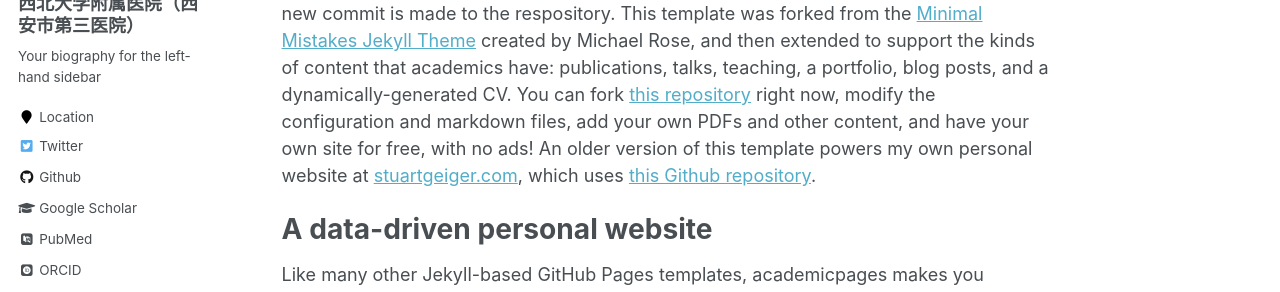
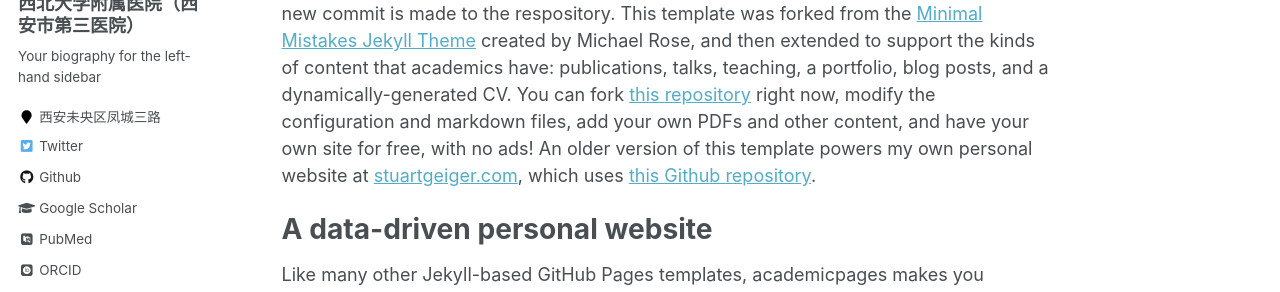
Before and after one commit to nwucpraed/nwucpraed.github.io, a Jekyll site: the page built from _pages/about.md, in a window 1280 px wide. Shown: the part 269-561 px from the top of the page. Built offline with Jekyll 4.4.1, drawn with Linux system fonts in a browser that asks for light colours; some web fonts are replaced.

Commit message:
西安未央区凤城三路
西安未央区凤城三路

```diff
--- a/_config.yml
+++ b/_config.yml
@@ -83,7 +83,7 @@
   name             : "西北大学附属医院（西安市第三医院）"
   avatar           : "/User/300.png"
   bio              : "Your biography for the left-hand sidebar"
-  location         : "Location"
+  location         : "西安未央区凤城三路"
   employer         :
   pubmed           : "https://www.ncbi.nlm.nih.gov/pubmed/?term=john+snow"
   googlescholar    : "http://yourfullgooglescholarurl.com"
```
